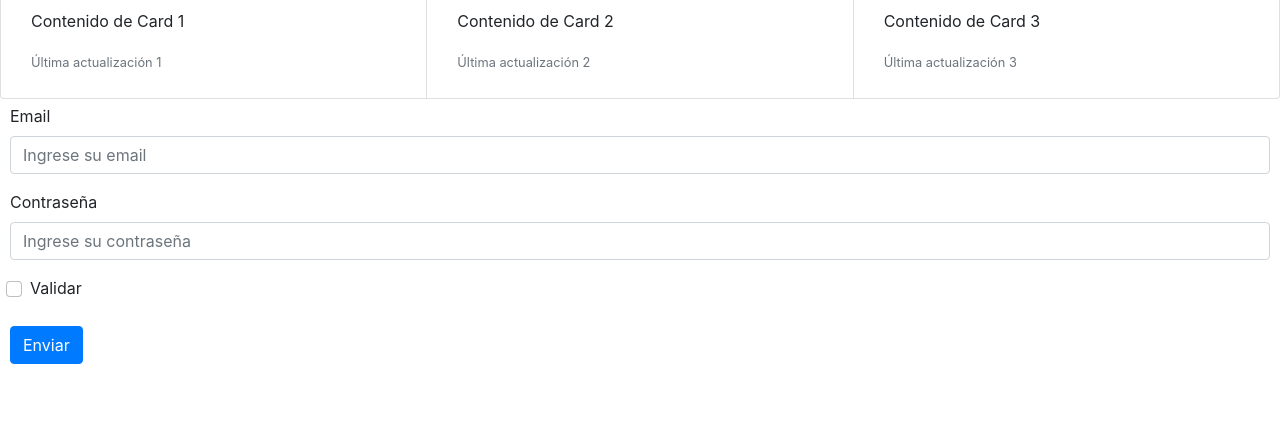
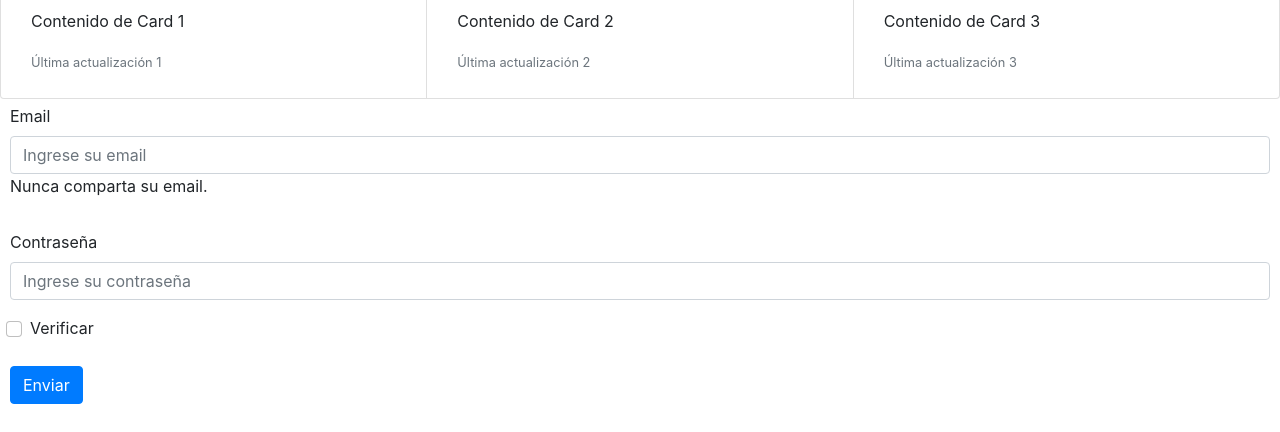
Before and after one commit to jcentenaro/cards.github.io, a plain HTML site: page index.html in a window 1280 px wide. Shown: the part 368-800 px from the top of the page. Drawn offline with nearby package versions, Linux system fonts and the light colour scheme.

Commit message:
Update index.html

```diff
--- a/index.html
+++ b/index.html
@@ -74,11 +74,12 @@
     <!-- Formulario-->
 <div class="formulario">
 
-  <form  action="https://formspree.io/f/xeqnzrjv" method="POST">
+  <form  action="" method="POST">
     <div class="row">
       <div class="col-md-12 mb-3">
         <label for="email">Email</label>
         <input type="email" name="email" id="email" class="form-control" required placeholder="Ingrese su email">
+        <p>Nunca comparta su email.</p>
       </div>
 
     </div>
@@ -94,7 +95,7 @@
 
     <div class="form-check">
       <input class="form-check-input" type="checkbox" value="Validar" id="Validar">
-      <label class="form-check-label" for="validar">Validar</label>
+      <label class="form-check-label" for="validar">Verificar</label>
     </div>
 
     <br>
```
